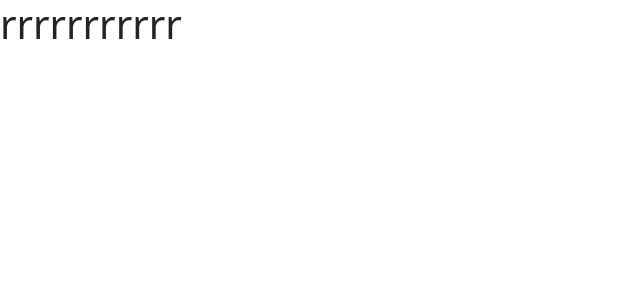
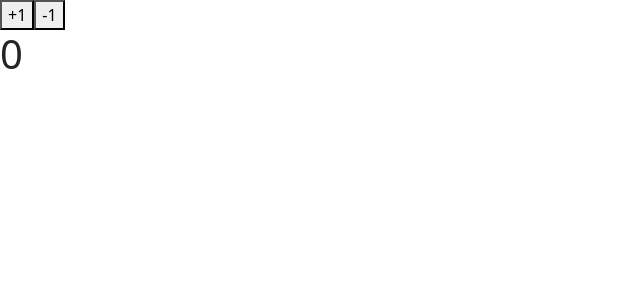
Before and after one commit to andreii2022/redux-saga, a React (Create React App) app: page / in a window 1280 px wide. Shown: the top 300 px of the page, without its empty margins (0-640 px from the left). Built offline with nearby package versions, Linux system fonts and the light colour scheme.

Commit message:
Now let's transfer it to the local counter in the store and modify it inside the reducer using an action.

```diff
--- a/src/App.js
+++ b/src/App.js
@@ -1,4 +1,4 @@
-import { useSelector } from 'react-redux/es/hooks/useSelector';
+// import { useSelector } from 'react-redux/es/hooks/useSelector';
 // import { increaceCount, decreaceCount } from './redux/ections/ectionCreation';
 // import { useDispatch } from 'react-redux';
 
@@ -24,12 +24,25 @@ import { useSelector } from 'react-redux/es/hooks/useSelector';
 
 // export default App;
 
+import { useState } from 'react';
+
 const App = () => {
-  const store = useSelector((store) => store);
-  console.log(store);
+  const [count, setCount] = useState(0);
+
+  const handleIncrease = () => {
+    setCount(count + 1);
+  };
+  const handleDecrease = () => {
+    setCount(count - 1);
+  };
+
+  // const store = useSelector((store) => store);
+  // console.log(store);
   return (
     <div>
-      <h1>rrrrrrrrrrr</h1>
+      <button onClick={handleIncrease}>+1</button>
+      <button onClick={handleDecrease}>-1</button>
+      <h1>{count}</h1>
     </div>
   );
 };
```
